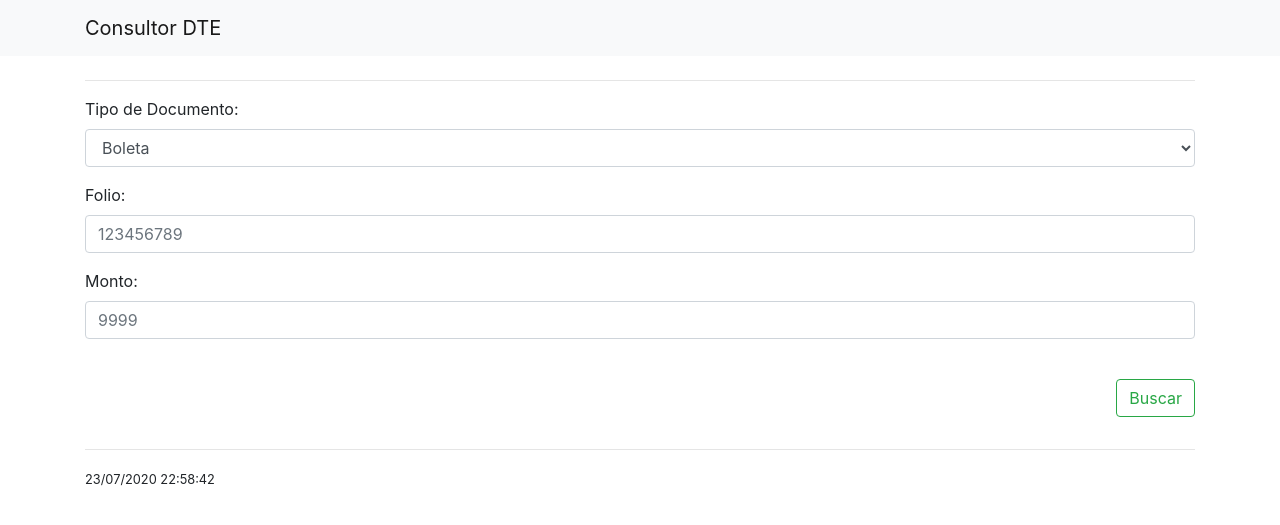
After one commit to arcoslwm/consultor-dte, a PHP site: template app/Views/Consultor/form.twig in a window 1280 px wide. The commit adds this page. Shown: the top 525 px of the page. Run offline with PHP 8.4, Linux system fonts and the light colour scheme; the template is opened without the code that fills it, so the values that code supplies are empty; some libraries are stand-ins or nearby versions.

Commit message:
-agrega estructura de codigo y templates para consultar documentos -establece nomenclatura de logs con archivo diario -cambia script composer start para tener acceso en redolocal

```diff
--- a/app/Routes/app.php
+++ b/app/Routes/app.php
@@ -1,7 +1,8 @@
 <?php
 
 // Demo Routes //
-require 'demo.php';
+// require 'demo.php';
+require 'consultor.php';
 
 // Example Routes //
 // require 'example.php';
--- /dev/null
+++ b/app/Views/Consultor/form.twig
@@ -0,0 +1,51 @@
+{% extends 'base.twig' %}
+
+{% block contenido %}
+{#<h2>Consultor boletas</h2>#}
+<hr>
+  <form id="formConsultor" method="post" action="/buscar">
+    <div class="form-group">
+      <label for="slTpoDoc">Tipo de Documento: </label>
+      <select id="slTpoDoc" name="slTpoDoc" class="form-control">
+        <option value="1">Boleta</option>
+        <option value="2">Boleta No Afecta o Exenta</option>
+      </select>
+    </div>
+
+    <div class="form-group">
+      <label for="txFolio">Folio: </label>{#validar solo nurmeros#}
+      <input id="txFolio" name="txFolio" type="text" class="form-control" placeholder="123456789">
+      {#<small id="emailHelp" class="form-text text-muted"></small>#}
+    </div>
+    <div class="form-group">
+      <label for="txMonto">Monto: </label>{#validar solo nurmeros#}
+      <input id="txMonto" name="txMonto" type="text" class="form-control"  placeholder="9999">
+    </div>
+    {#
+    <div class="form-check">
+      <input type="checkbox" class="form-check-input" id="exampleCheck1">
+      <label class="form-check-label" for="exampleCheck1">Check me out</label>
+    </div>
+    #}
+    <br>
+    {#
+    <div class="form-group">
+      <button type="submit" class="btn btn-primary">Submit</button>
+    </div>
+    #}
+    <div class="form-row">
+      <div class="form-group col-md-4">
+      </div>
+      <div class="form-group col-md-4">
+      </div>
+      <div class="form-group col-md-4" style="text-align:right">
+        <button class="btn btn-outline-success" type="submit">Buscar</button>
+      </div>
+    </div>
+  </form>
+  {# <input type="submit" value="Submit"> #}
+  {#-----------------------------------------------------------------#}
+  <hr>
+  <small>{{ "now"|date("d/m/Y H:i:s") }}</small>
+
+{% endblock %}
--- /dev/null
+++ b/app/Views/base.twig
@@ -0,0 +1,49 @@
+<!doctype html>
+<html lang="es">
+<head>
+    <!-- Required meta tags -->
+    <meta charset="utf-8">
+    <meta name="viewport" content="width=device-width, initial-scale=1, shrink-to-fit=no">
+
+    <!-- Bootstrap CSS -->
+    <link
+      rel="stylesheet"
+      href="https://stackpath.bootstrapcdn.com/bootstrap/4.5.0/css/bootstrap.min.css"
+      integrity="sha384-9aIt2nRpC12Uk9gS9baDl411NQApFmC26EwAOH8WgZl5MYYxFfc+NcPb1dKGj7Sk"
+      crossorigin="anonymous"
+    >
+
+    <title>Consultor DTE</title>
+</head>
+
+<body>
+
+<nav class="navbar navbar-expand-lg navbar-light bg-light">
+    <div class="container">
+        <a class="navbar-brand" href="#">Consultor DTE</a>
+
+        <button class="navbar-toggler" type="button" data-toggle="collapse" data-target="#navbarSupportedContent"
+                aria-controls="navbarSupportedContent" aria-expanded="false" aria-label="Toggle navigation">
+            <span class="navbar-toggler-icon"></span>
+        </button>
+    </div>
+</nav>
+
+<div class="container mt-4">
+    {% block contenido %}
+    {% endblock %}
+</div>
+
+<!-- Optional JavaScript -->
+<!-- jQuery first, then Popper.js, then Bootstrap JS -->
+<script src="https://code.jquery.com/jquery-3.3.1.slim.min.js"
+        integrity="sha384-q8i/X+965DzO0rT7abK41JStQIAqVgRVzpbzo5smXKp4YfRvH+8abtTE1Pi6jizo"
+        crossorigin="anonymous">
+</script>
+<script src="https://stackpath.bootstrapcdn.com/bootstrap/4.3.1/js/bootstrap.min.js"
+        integrity="sha384-JjSmVgyd0p3pXB1rRibZUAYoIIy6OrQ6VrjIEaFf/nJGzIxFDsf4x0xIM+B07jRM"
+        crossorigin="anonymous">
+</script>
+{% block scripts %}{% endblock %}
+</body>
+</html>
--- a/composer.json
+++ b/composer.json
@@ -41,6 +41,6 @@
     "optimize-autoloader": true
   },
   "scripts": {
-    "start": "php -S localhost:3000 -t public"
+    "start": "php -S 0.0.0.0:8000 -t public"
   }
 }
--- a/config/logger.php
+++ b/config/logger.php
@@ -2,5 +2,5 @@
 
 return [
     'name' => 'app',
-    'path' => storage_path() . '/logs/app.log',
+    'path' => storage_path() . '/logs/consultor-dte_'.date('Ymd').'.log',
 ];
```
Also changed, not shown: app/Controllers/Consultor/ConsultorController.php (added, +50 -0 lines), app/Routes/consultor.php (added, +8 -0 lines).
